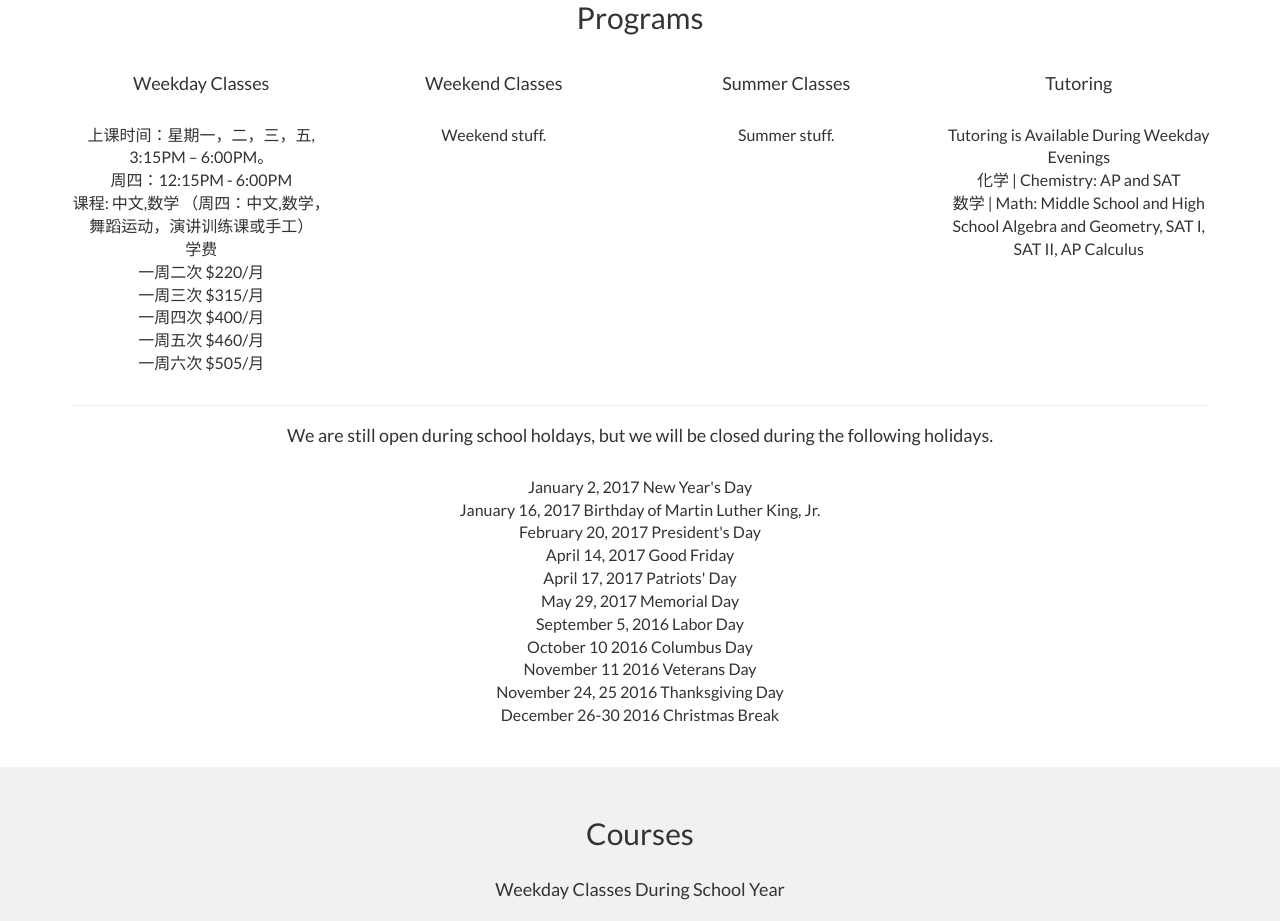
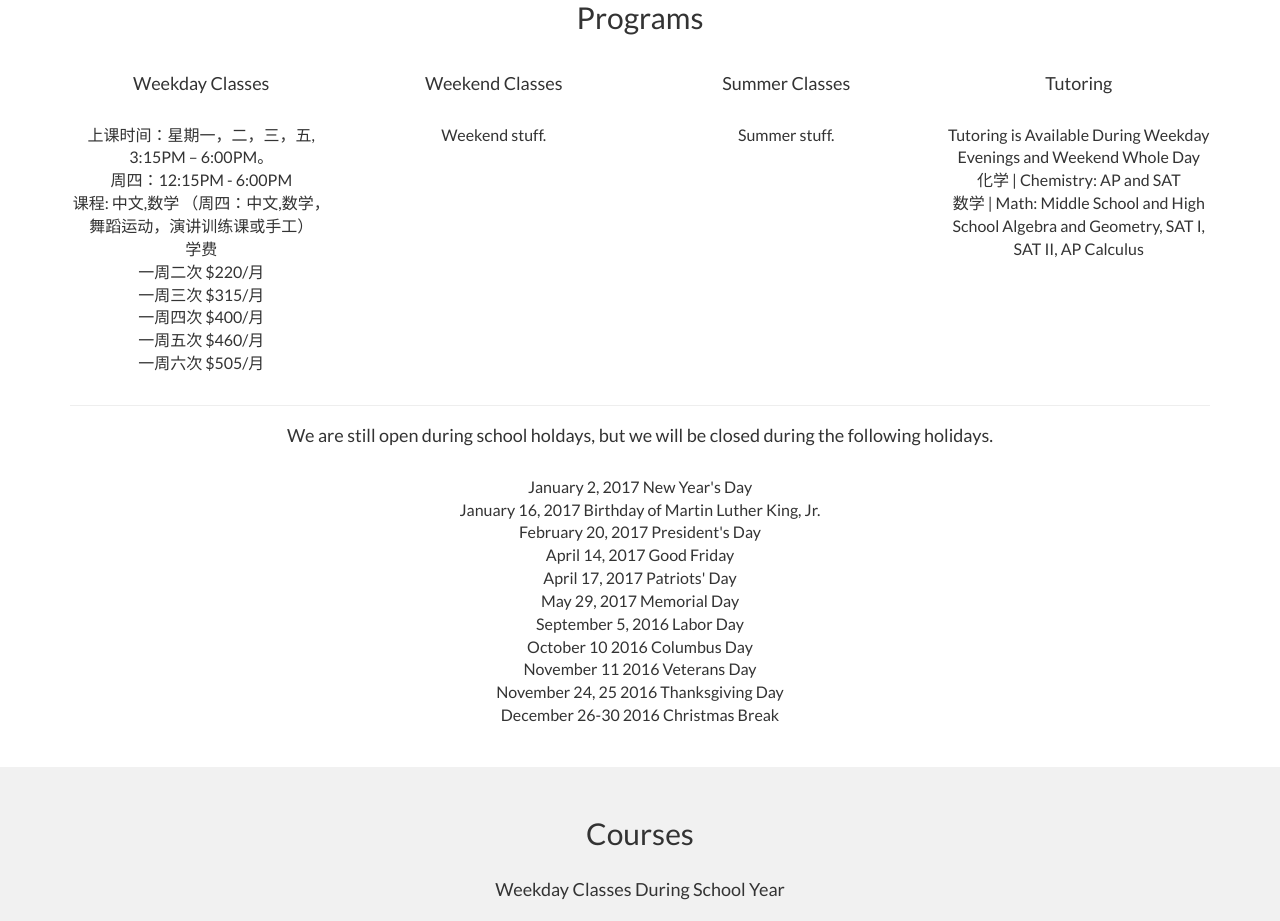
Before and after one commit to ksun0/lexcmlc, a plain HTML site: page index.html in a window 1280 px wide. Shown: the part 1140-2061 px from the top of the page. Drawn offline with Linux system fonts and the light colour scheme.

Commit message:
LexCMLC Website

```diff
--- a/index.html
+++ b/index.html
@@ -169,7 +169,7 @@
                 <div class="col-md-3 col-sm-6 col-xs-12">
                     <h4>Tutoring</h4>
                     <p>
-                        Tutoring is Available During Weekday Evenings
+                        Tutoring is Available During Weekday Evenings and Weekend Whole Day
                         <br />化学 | Chemistry: AP and SAT
                         <br />
                         </b>数学 | Math: Middle School and High School Algebra and Geometry, SAT I, SAT II, AP Calculus
```
